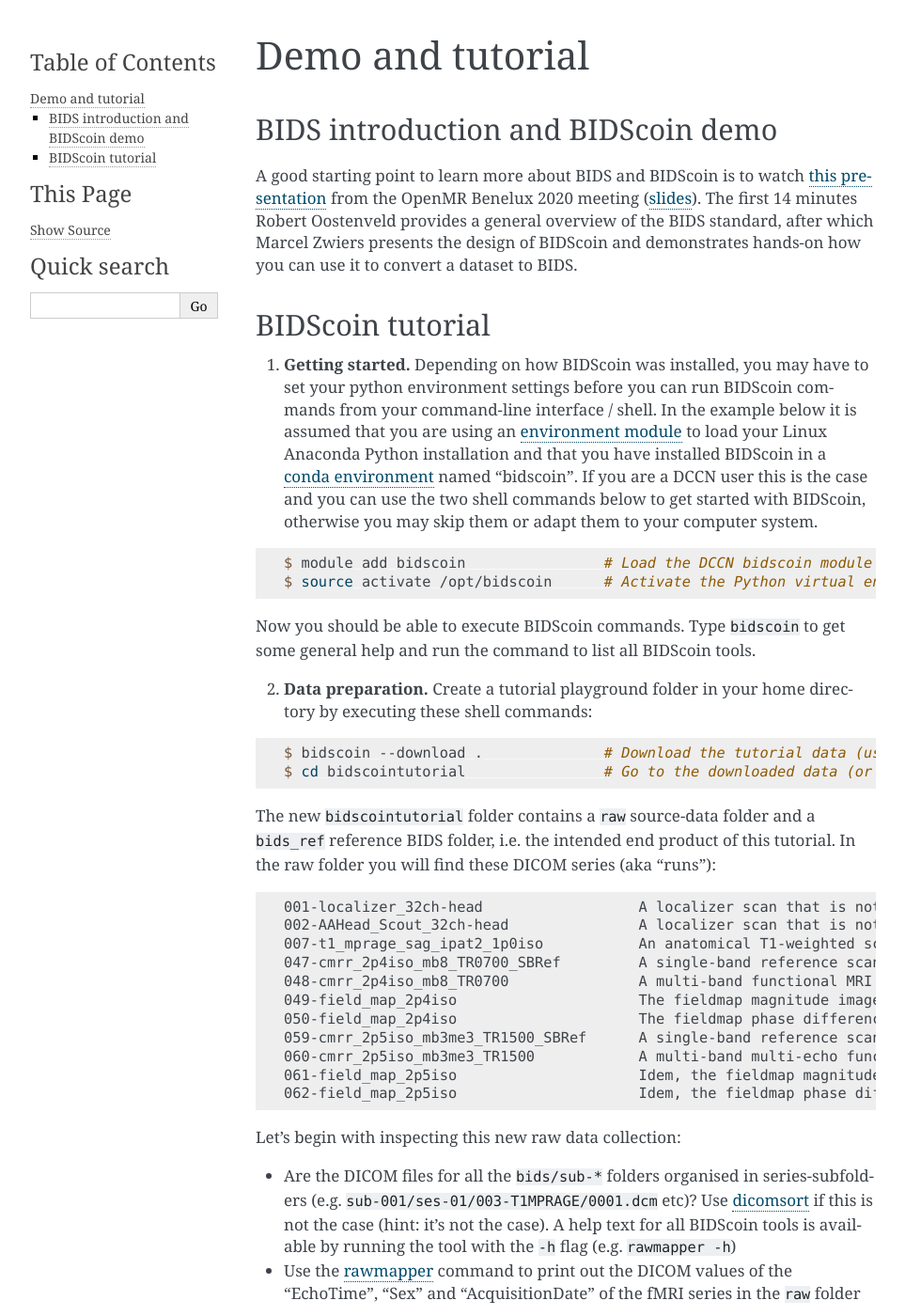
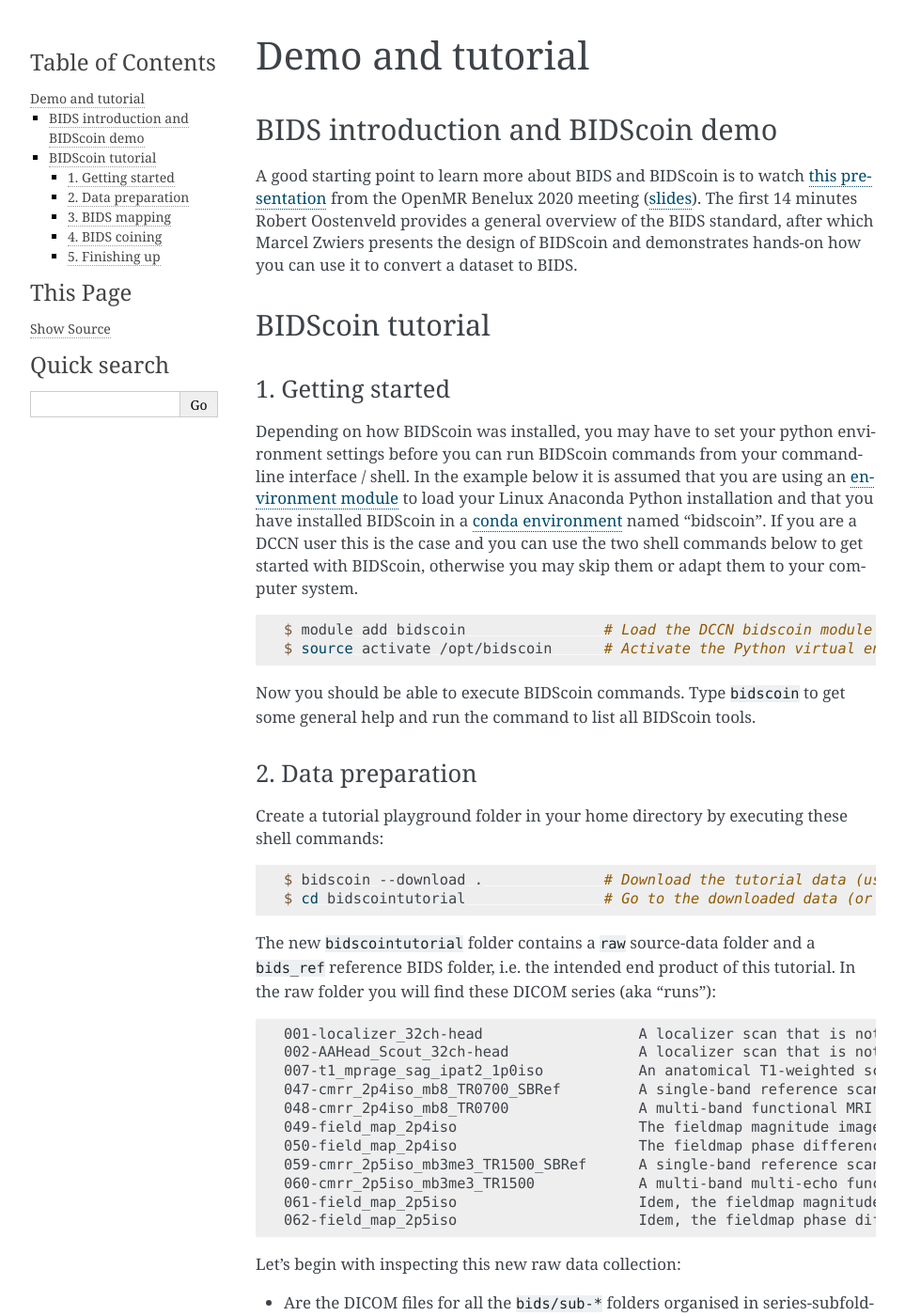
Before and after one commit to Donders-Institute/bidscoin, a Sphinx documentation site: the page built from docs/tutorial.rst, in a window 1280 px wide and 1400 px high. Shown: the whole window at 94% size, without its empty margins (148-1111 px from the left). Built offline with Sphinx 7.4.7, drawn with Linux system fonts in a browser that asks for light colours; some of the changed text lies outside the part shown.

Commit message:
Improved documentation

```diff
--- a/docs/tutorial.rst
+++ b/docs/tutorial.rst
@@ -9,7 +9,10 @@
 BIDScoin tutorial
 -----------------
 
-1. **Getting started.** Depending on how BIDScoin was installed, you may have to set your python environment settings before you can run BIDScoin commands from your command-line interface / shell. In the example below it is assumed that you are using an `environment module <http://modules.sourceforge.net/>`__ to load your Linux Anaconda Python installation and that you have installed BIDScoin in a `conda environment <https://conda.io/projects/conda/en/latest/user-guide/tasks/manage-environments.html#creating-an-environment-with-commands>`__ named "bidscoin". If you are a DCCN user this is the case and you can use the two shell commands below to get started with BIDScoin, otherwise you may skip them or adapt them to your computer system.
+1. Getting started
+~~~~~~~~~~~~~~~~~~
+
+Depending on how BIDScoin was installed, you may have to set your python environment settings before you can run BIDScoin commands from your command-line interface / shell. In the example below it is assumed that you are using an `environment module <http://modules.sourceforge.net/>`__ to load your Linux Anaconda Python installation and that you have installed BIDScoin in a `conda environment <https://conda.io/projects/conda/en/latest/user-guide/tasks/manage-environments.html#creating-an-environment-with-commands>`__ named "bidscoin". If you are a DCCN user this is the case and you can use the two shell commands below to get started with BIDScoin, otherwise you may skip them or adapt them to your computer system.
 
 .. code-block:: console
 
@@ -18,7 +21,10 @@
 
 Now you should be able to execute BIDScoin commands. Type ``bidscoin`` to get some general help and run the command to list all BIDScoin tools.
 
-2. **Data preparation.** Create a tutorial playground folder in your home directory by executing these shell commands:
+2. Data preparation
+~~~~~~~~~~~~~~~~~~~
+
+Create a tutorial playground folder in your home directory by executing these shell commands:
 
 .. code-block:: console
 
@@ -46,7 +52,10 @@
 - Are the DICOM files for all the ``bids/sub-*`` folders organised in series-subfolders (e.g. ``sub-001/ses-01/003-T1MPRAGE/0001.dcm`` etc)? Use `dicomsort <preparation.html#dicomsort>`__ if this is not the case (hint: it's not the case). A help text for all BIDScoin tools is available by running the tool with the ``-h`` flag (e.g. ``rawmapper -h``)
 - Use the `rawmapper <preparation.html#rawmapper>`__ command to print out the DICOM values of the "EchoTime", "Sex" and "AcquisitionDate" of the fMRI series in the ``raw`` folder
 
-3. **BIDS mapping.** Now we can make a study bidsmap, i.e. the mapping from DICOM source-files to BIDS target-files. To that end, scan all folders in the raw data collection by running the `bidsmapper <workflow.html#step-1a-running-the-bidsmapper>`__ command:
+3. BIDS mapping
+~~~~~~~~~~~~~~~
+
+Now we can make a study bidsmap, i.e. the mapping from DICOM source-files to BIDS target-files. To that end, scan all folders in the raw data collection by running the `bidsmapper <workflow.html#step-1a-running-the-bidsmapper>`__ command:
 
 .. code-block:: console
 
@@ -57,7 +66,10 @@
 - Since for this dataset we only have one session per subject, remove the session label (and note how the output names simplify, omitting the session subfolders and labels)
 - When all done, go to the ``Options`` tab and change the ``dcm2niix`` settings to get non-zipped nifti output data (i.e. ``*.nii`` instead of ``*.nii.gz``). Test the tool to see if it can run and, as a final step, save your bidsmap. You can always go back later to change any of your edits by running the `bidseditor <workflow.html#step-1b-running-the-bidseditor>`__ command line tool directly. Try that.
 
-4. **BIDS coining.** The next step, converting the source data into a BIDS collection, is very simple to do (and can be repeated whenever new data has come in). To do this run the `bidscoiner <workflow.html#step-2-running-the-bidscoiner>`__ command-line tool (note that the input is the same as for the bidsmapper):
+4. BIDS coining
+~~~~~~~~~~~~~~~
+
+The next step, converting the source data into a BIDS collection, is very simple to do (and can be repeated whenever new data has come in). To do this run the `bidscoiner <workflow.html#step-2-running-the-bidscoiner>`__ command-line tool (note that the input is the same as for the bidsmapper):
 
 .. code-block:: console
 
@@ -67,7 +79,10 @@
 - Compare the results in your ``bids/sub-*`` subject folders with the in ``bids_ref`` reference result. Are the file and foldernames the same (don't worry about the multi-echo images and the ``extra_data`` images, they are combined/generated as described below)? Also check the json sidecar files of the fieldmaps. Do they have the right ``EchoTime`` and ``IntendedFor`` fields?
 - What happens if you re-run the ``bidscoiner`` command? Are the same subjects processed again? Re-run ``sub-001``.
 
-5. **Finishing up.** Now that you have converted the data to BIDS, you still need to do some manual work to make it fully ready for data analysis and sharing
+5. Finishing up
+~~~~~~~~~~~~~~~
+
+Now that you have converted the data to BIDS, you still need to do some manual work to make it fully ready for data analysis and sharing
 
 - Combine the echos using the `echocombine <finalizing.html#multi-echo-combination>`__ tool, such that the individual echo images are replaced by the echo-combined image
 - Deface the anatomical scans using the `deface <finalizing.html#defacing>`__ tool. This will take a while, but will obviously not work well for our phantom dataset. Therefore store the 'defaced' output in the ``derivatives`` folder (instead of e.g. overwriting the existing images)
```
